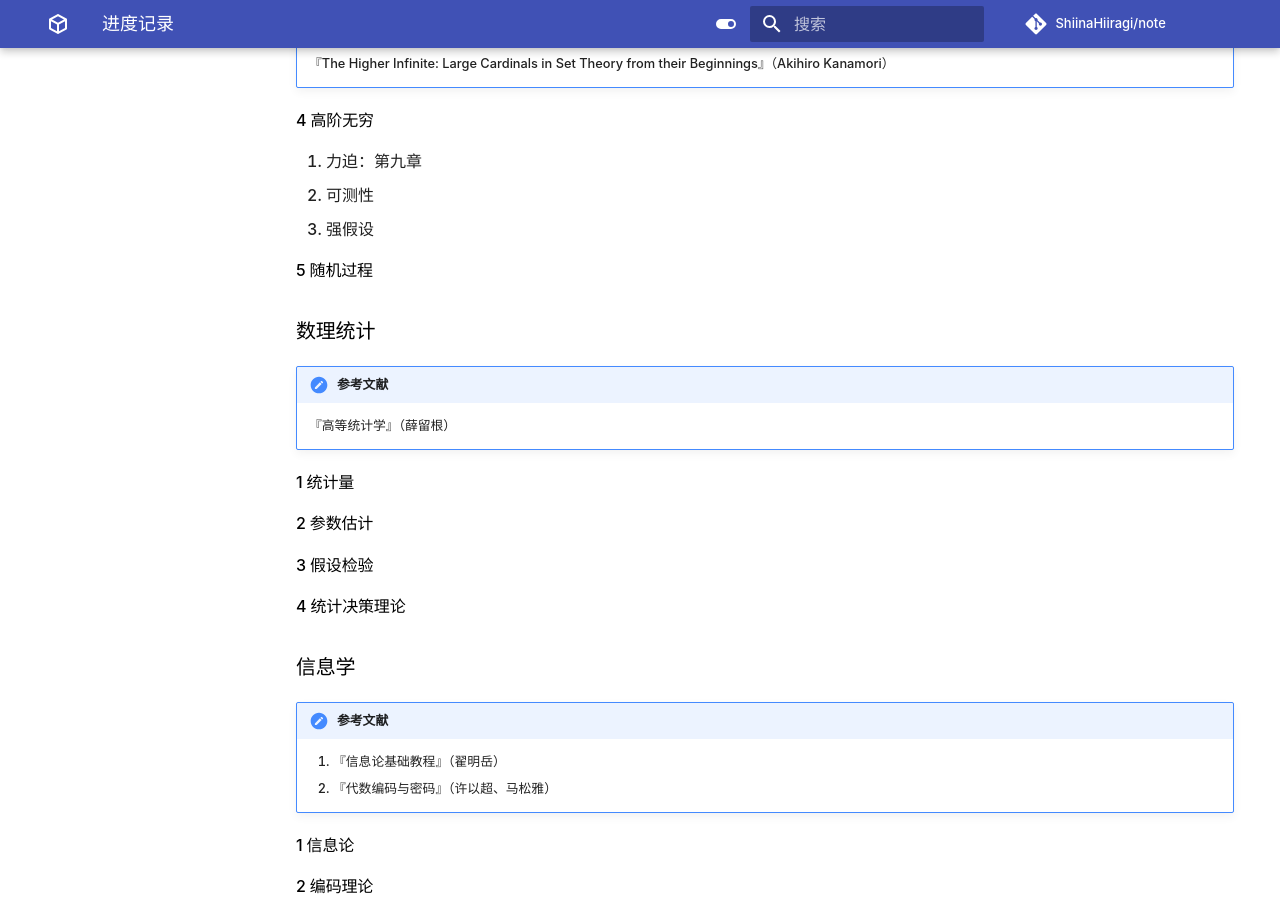
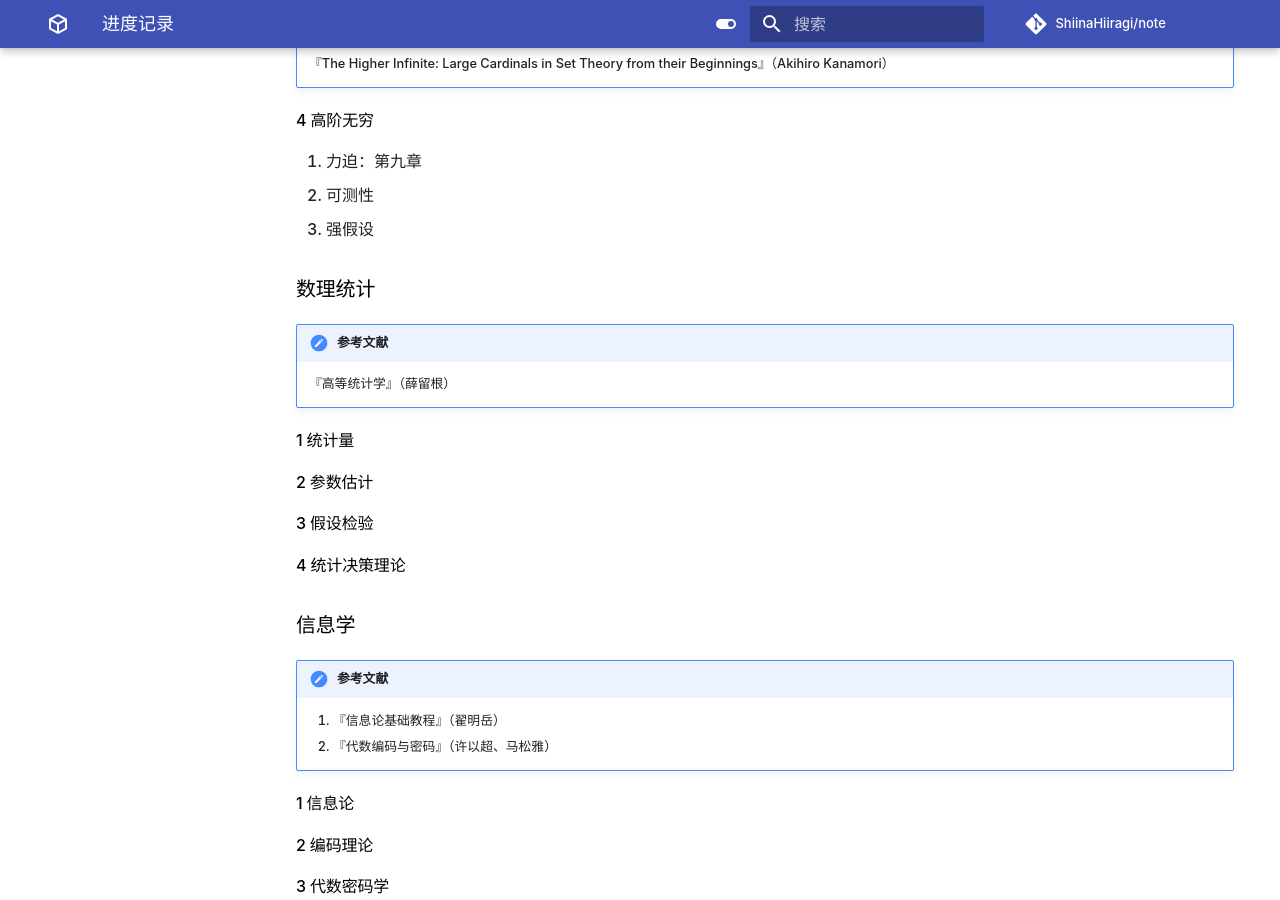
Before and after one commit to ShiinaHiiragi/note, an MkDocs documentation site: the page built from docs/intro/plan.md, in a window 1280 px wide and 900 px high, scrolled down 560 px. Built offline with MkDocs 1.6.1 and Material for MkDocs 9.7.7, drawn with Linux system fonts in a browser that asks for light colours; comment, search, counter and statistics services are not loaded.

Commit message:
delete line

```diff
--- a/docs/intro/plan.md
+++ b/docs/intro/plan.md
@@ -18,8 +18,6 @@
 1. 力迫：第九章
 2. 可测性
 3. 强假设
-
-#### 5 随机过程
 
 ### 数理统计
 
```
